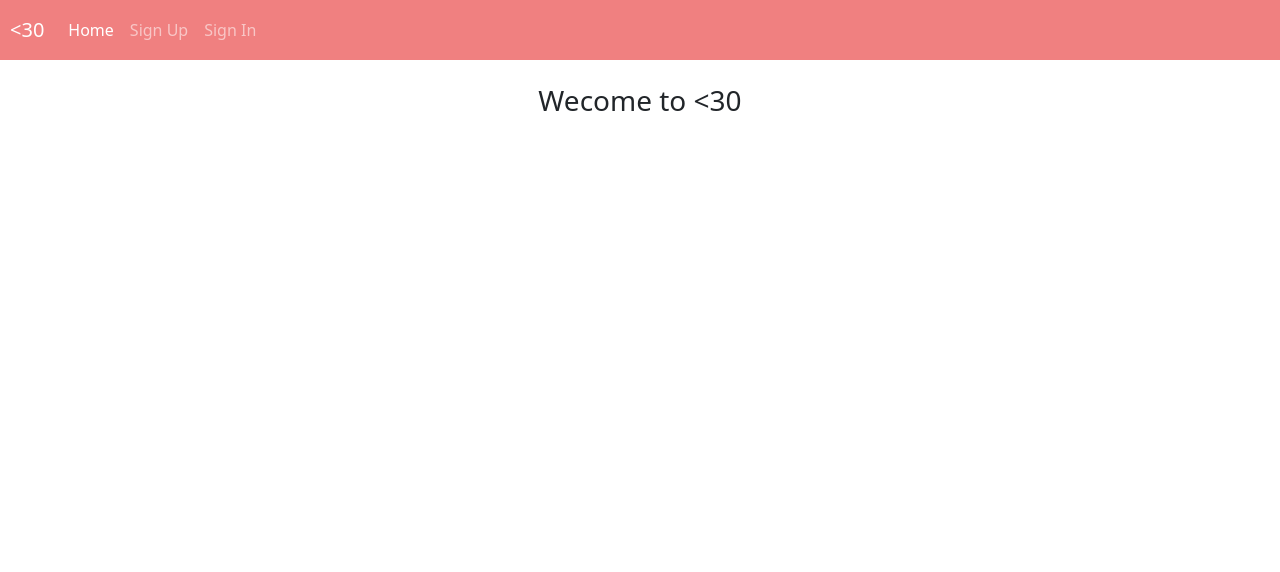
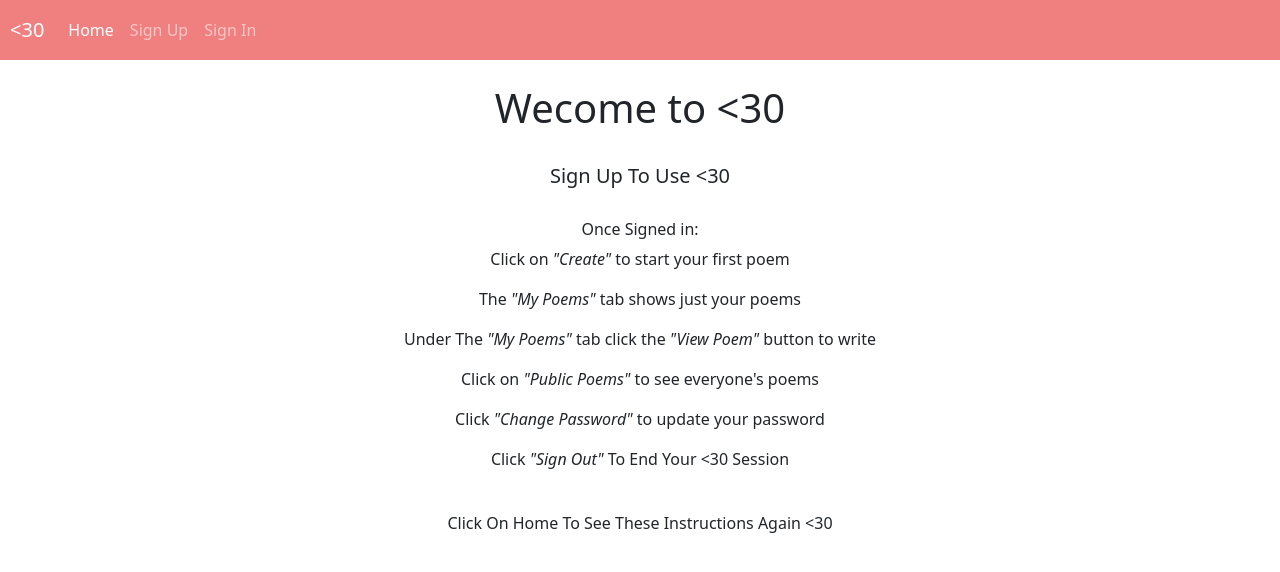
Before and after one commit to christianheuchert/lessthan30_frontend, a React (Create React App) app: page / in a window 1280 px wide. Shown: the top 572 px of the page. Built offline with nearby package versions, Linux system fonts and the light colour scheme.

Commit message:
updated README and small visual changes

```diff
--- a/src/components/Poems/CreatePoem.js
+++ b/src/components/Poems/CreatePoem.js
@@ -54,7 +54,7 @@ class CreatePoem extends Component {
 						required
 						name='title'
 						value={this.state.title}
-						placeholder='New Poem Title: - Pen Name '
+						placeholder='New Poem Title + By Pen Name '
 						onChange={this.handleChange}
 					/>
 				</Form.Group>
--- a/src/components/Poems/MyPoems.js
+++ b/src/components/Poems/MyPoems.js
@@ -46,11 +46,9 @@ render () {
   } else {
     // eslint-disable-next-line array-callback-return
     poemJSX = poems.map((poem) => (
-      <div key={poem.id}>
+      <div key={poem.id} className='my-poem'>
         <h3>{poem.title}</h3>
-        <>
-          <Link to={`/poem/${poem.id}`}><button type="button" className="btn btn-light" >View Poem</button></Link>
-        </>
+          <Link to={`/poem/${poem.id}`}><button type="button" className="btn btn-dark">View Poem</button></Link>
       </div>
     ))
   }
--- a/src/components/Poems/PublicPoems.js
+++ b/src/components/Poems/PublicPoems.js
@@ -45,7 +45,6 @@ wordsForPoem (poemid) {
 
 
 render () {
-const { user, msgAlert } = this.props
   const { poems } = this.state
   if (poems === null) {
     return 'Loading...'
@@ -63,7 +62,8 @@ const { user, msgAlert } = this.props
             {this.wordsForPoem(poem.id)}
         </div>
       </div>
-    ))
+    )).reverse()
+        //.reverse to most recently created at the tops
   }
   return (
     <>
--- a/src/components/auth/Homepage.js
+++ b/src/components/auth/Homepage.js
@@ -9,17 +9,19 @@ const Welcome = () => (
   <>
     <section style={ styleBlock}>
       <br></br>
-      <h3>Wecome to &#60;30 </h3>
+      <h1>Wecome to &#60;30 </h1>
       <br></br>
-      {/* <h5>Sign Up To Use &#60;30</h5> */}
-      {/* <h6>Once Signed in: </h6>
-      <p>Click on Home to See everyone&apos;s posts</p>
-      <p>The Profile Tab show just your posts</p>
-      <p>Click on all users to see who&apos;s on Bubble</p>
-      <p>Click Change Password to update your password</p>
-      <p>Click Sign Out To End Your Bubble Session</p>
+      <h5>Sign Up To Use &#60;30</h5>
       <br></br>
-      <p>Click On Bubble To See These Instructions Again</p> */}
+      <h6>Once Signed in: </h6>
+      <p>Click on <em>"Create"</em> to start your first poem</p>
+      <p>The <em>"My Poems"</em> tab shows just your poems</p>
+      <p>Under The <em>"My Poems"</em> tab click the <em>"View Poem"</em> button to write</p>
+      <p>Click on <em>"Public Poems"</em> to see everyone&apos;s poems</p>
+      <p>Click <em>"Change Password"</em> to update your password</p>
+      <p>Click <em>"Sign Out"</em> To End Your &#60;30 Session</p>
+      <br></br>
+      <p>Click On Home To See These Instructions Again &#60;30</p>
     </section>
   </>
 )
--- a/src/index.scss
+++ b/src/index.scss
@@ -77,3 +77,10 @@
     max-width: 300px;
     margin: 15px;
 }
+
+.my-poem{
+    Button {
+            background-color: lightcoral;
+            border: lightcoral;
+        }
+}
```
Also changed, not shown: 1 other file (tests, documents, lock files or other folders).
